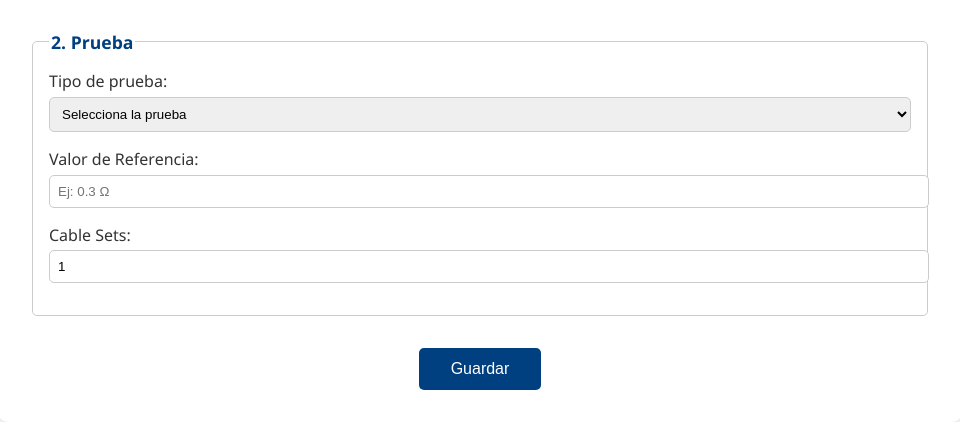
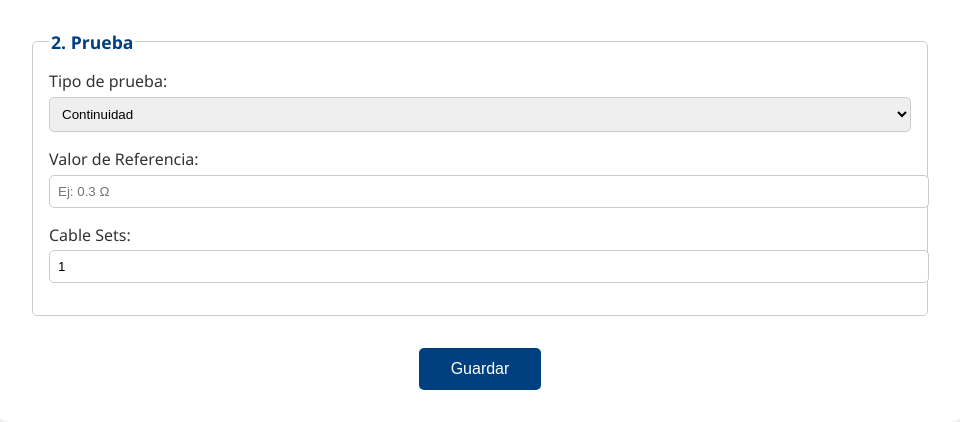
Before and after one commit to jrosselotl/comis, a FastAPI app: page / in a window 1280 px wide. Shown: the part 549-971 px from the top of the page, without its empty margins (160-1120 px from the left). Run offline with FastAPI, Linux system fonts and the light colour scheme; the visitor is signed in with stand-in values (Sample User, id 1); data that the repository does not hold is empty.

Commit message:
Update index.html

```diff
--- a/app/templates/index.html
+++ b/app/templates/index.html
@@ -39,7 +39,7 @@
         <label>Tipo de prueba:
             <select id="tipo-prueba" required>
                 <option value="">Selecciona la prueba</option>
-                <option value="continuidad">Continuidad</option>
+                <option value="continuidad" selected>Continuidad</option>
                 <option value="megado">Megado</option>
             </select>
         </label>
```
